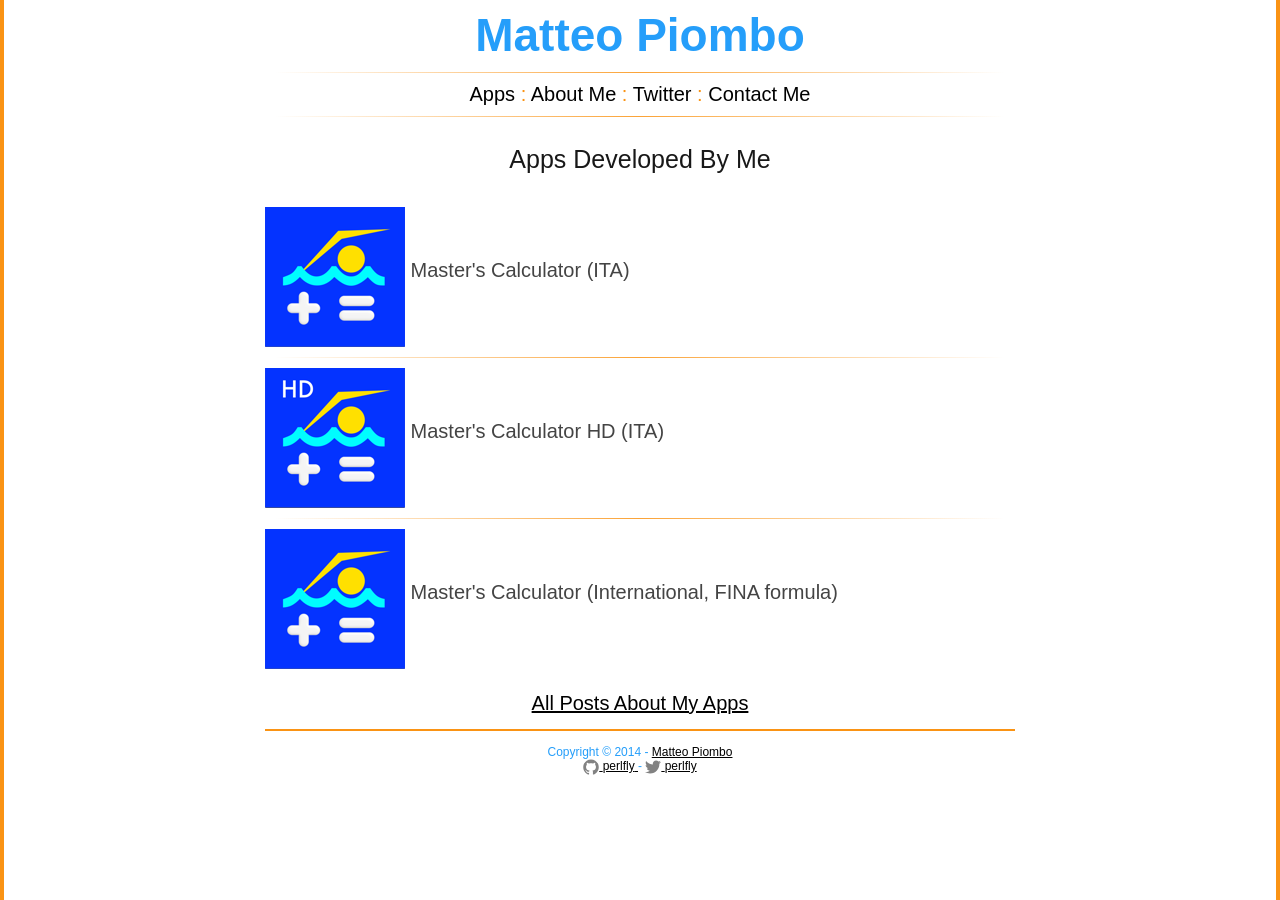
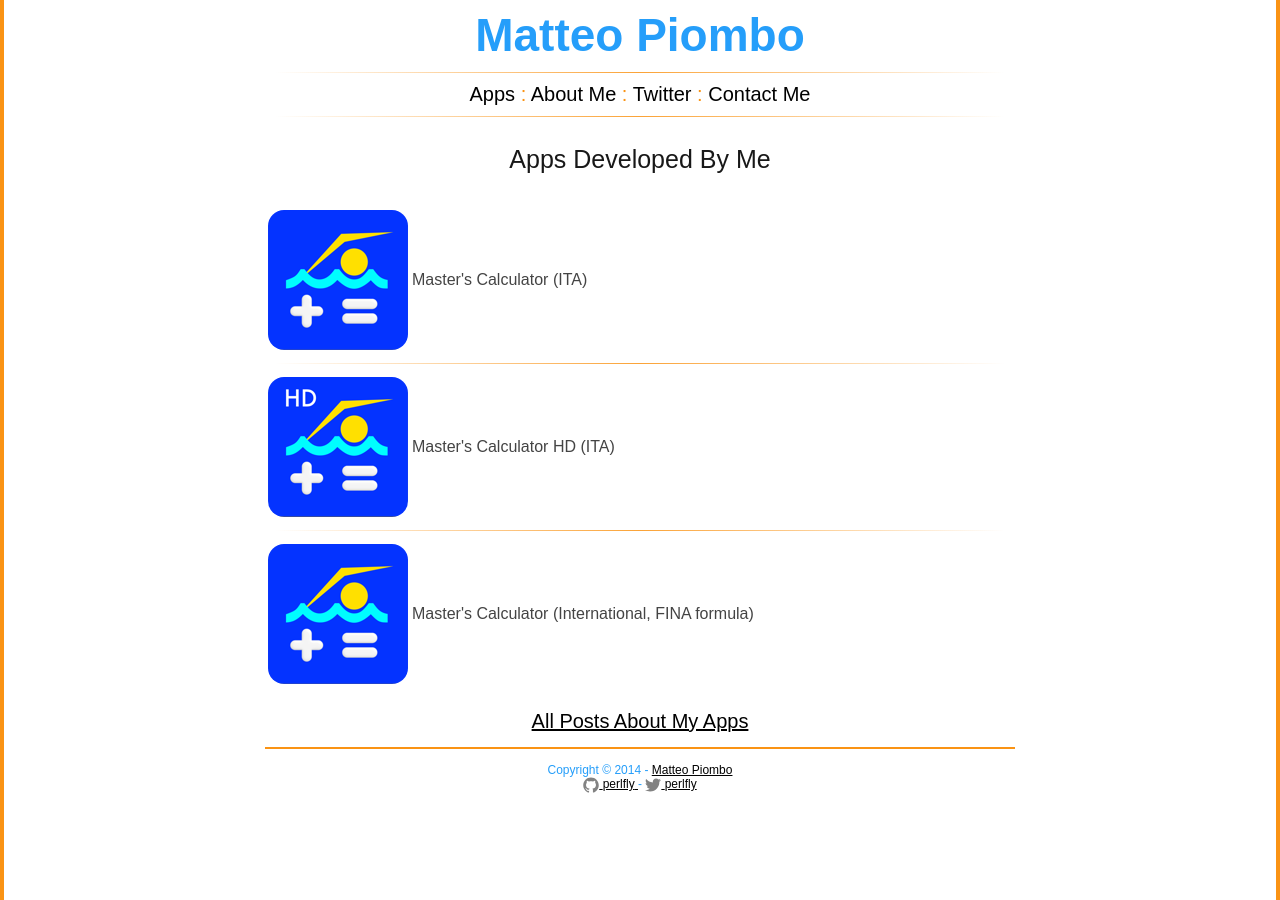
Before and after one commit to perlfly/perlfly.github.io, a Jekyll site: the page built from apps/index.html, in a window 1280 px wide. Built offline with Jekyll 4.4.1, drawn with Linux system fonts in a browser that asks for light colours.

Commit message:
Minor changes to apps page

```diff
--- a/apps/index.html
+++ b/apps/index.html
@@ -8,20 +8,29 @@
 </center>
 
 <br>
-<div>
-    <a href="https://itunes.apple.com/it/app/masters-calculator/id504639029?mt=8" target="_blank"><img src="{{site.url}}/assets/apps_mc-icon.png" align="middle" /></a>
-    Master's Calculator (ITA)
-</div>
+<table border="0">
+	<tr>
+    	<td><a href="https://itunes.apple.com/it/app/masters-calculator/id504639029?mt=8" target="_blank"><img class="appicon" src="{{site.baseurl}}/assets/apps_mc-icon.png" /></a></td>
+    	<td>Master's Calculator (ITA)</td>
+    </tr>
+</table>
 
 <hr>
 
-    <a href="https://itunes.apple.com/it/app/masters-calculator-hd/id511989573?mt=8"  target="_blank"><img src="{{site.url}}/assets/apps_mc-hd-icon.png" align="middle" /></a>
-    Master's Calculator HD (ITA)
+<table border="0">
+	<tr>
+    	<td><a href="https://itunes.apple.com/it/app/masters-calculator-hd/id511989573?mt=8"  target="_blank"><img class="appicon" src="{{site.baseurl}}/assets/apps_mc-hd-icon.png" /></a></td>
+    	<td>Master's Calculator HD (ITA)</td>
+    </tr>
+</table>
 <hr>
 
-
-    <a href="https://itunes.apple.com/us/app/masters-calculator/id530986431?mt=8" target="_blank"><img src="{{site.url}}/assets/apps_mc-icon.png" align="middle" /></a>
-    Master's Calculator (International, FINA formula)
+<table border="0">
+	<tr>
+    	<td><a href="https://itunes.apple.com/us/app/masters-calculator/id530986431?mt=8" target="_blank"><img class="appicon" src="{{site.baseurl}}/assets/apps_mc-icon.png" /></a></td>
+    	<td>Master's Calculator (International, FINA formula)</td>
+    </tr>
+</table>
 
 <center>
 <br>
--- a/css/base.css
+++ b/css/base.css
@@ -96,6 +96,11 @@
   .icon > svg path {
     fill: #828282; }
 
+img.appicon {
+	border-radius: 1em;
+	vertical-align: middle;
+}
+
 @media only screen and (max-width: 800px){
 .container{width:700px}
 }
@@ -116,6 +121,12 @@
 .container{width:290px}
 img{max-width:285px}
 
+img.appicon {
+	max-width:66px;
+	border-radius: 0.8em;
+	vertical-align: bottom;
+}
+
 body {font-size:18px;padding-left:10px;padding-right:10px;}
 #head-bar {
 	font-size:22px;
```
